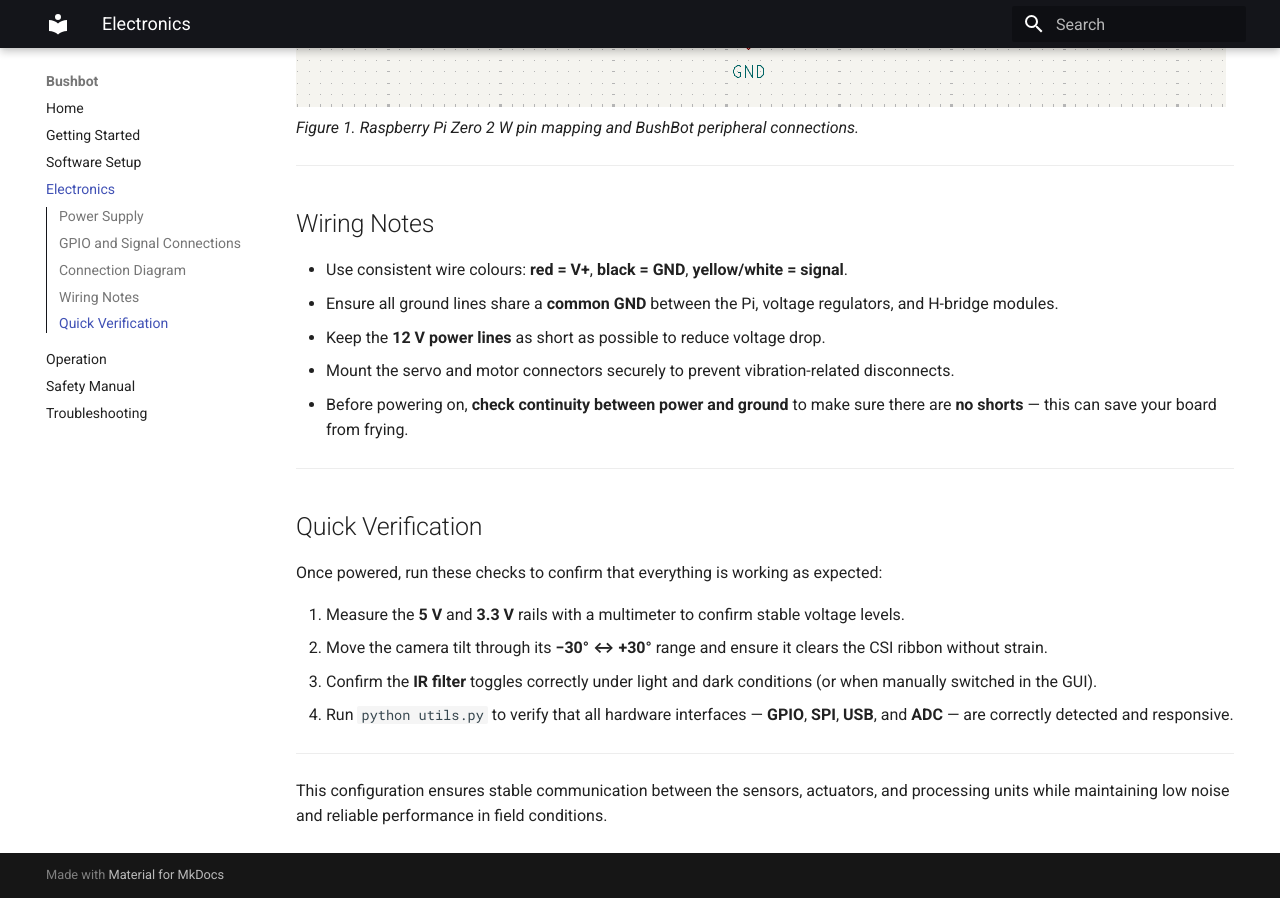
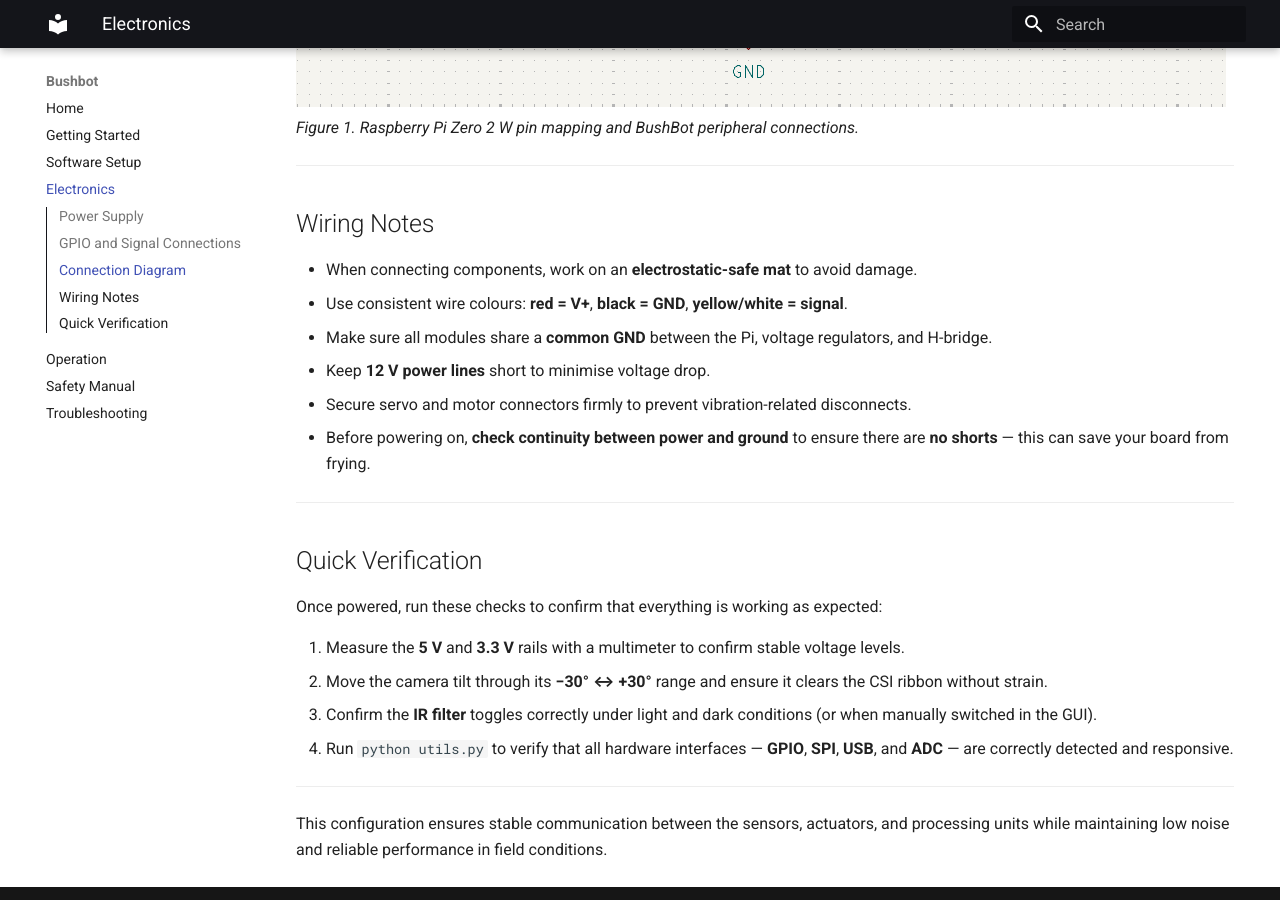
Before and after one commit to kaladeens/e18-docs, an MkDocs documentation site: the page built from docs/electronics.md, in a window 1280 px wide and 900 px high, scrolled down 1940 px. Built offline with MkDocs 1.6.1 and Material for MkDocs 9.7.7, drawn with Linux system fonts in a browser that asks for light colours.

Commit message:
upd notes

```diff
--- a/docs/electronics.md
+++ b/docs/electronics.md
@@ -48,11 +48,12 @@
 
 ## Wiring Notes
 
+- When connecting components, work on an **electrostatic-safe mat** to avoid damage.
 - Use consistent wire colours: **red = V+**, **black = GND**, **yellow/white = signal**.
-- Ensure all ground lines share a **common GND** between the Pi, voltage regulators, and H-bridge modules.
-- Keep the **12 V power lines** as short as possible to reduce voltage drop.
-- Mount the servo and motor connectors securely to prevent vibration-related disconnects.
-- Before powering on, **check continuity between power and ground** to make sure there are **no shorts** — this can save your board from frying.
+- Make sure all modules share a **common GND** between the Pi, voltage regulators, and H-bridge.
+- Keep **12 V power lines** short to minimise voltage drop.
+- Secure servo and motor connectors firmly to prevent vibration-related disconnects.
+- Before powering on, **check continuity between power and ground** to ensure there are **no shorts** — this can save your board from frying.
 
 ---
 
```
